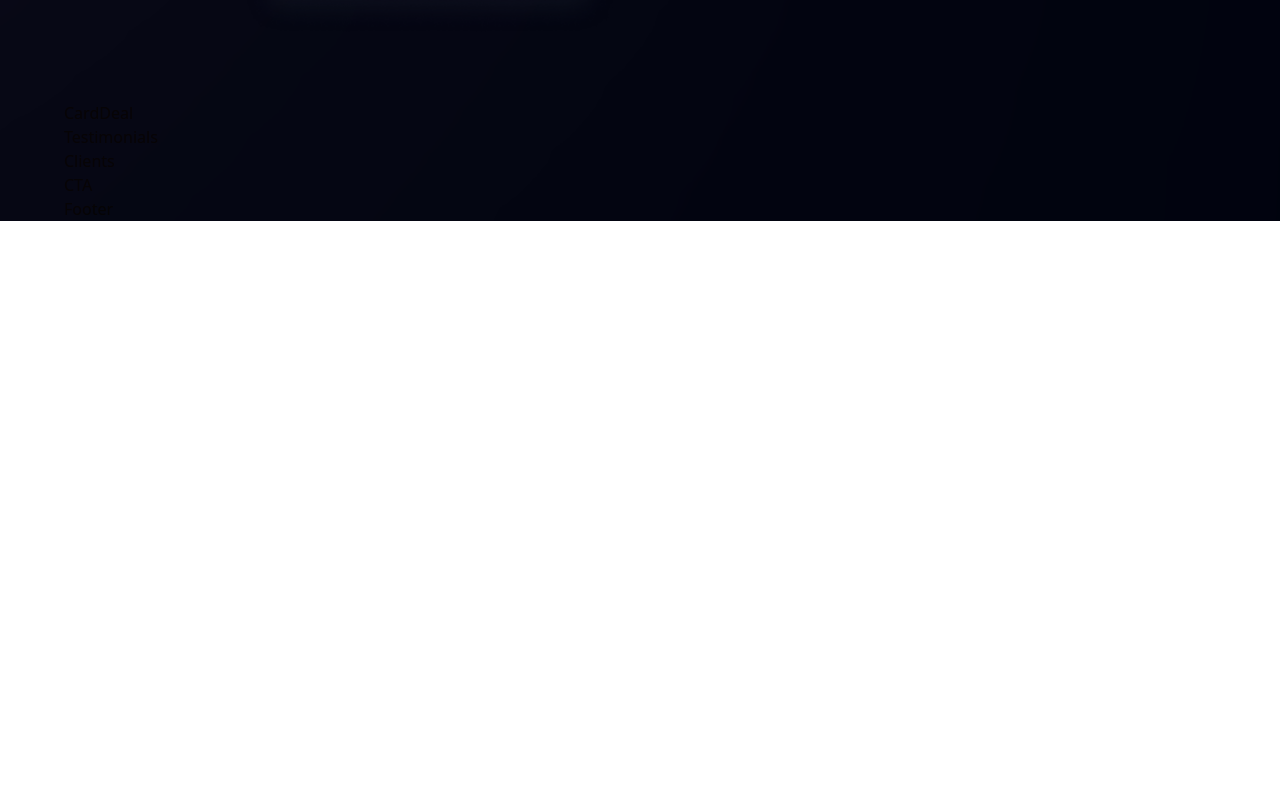
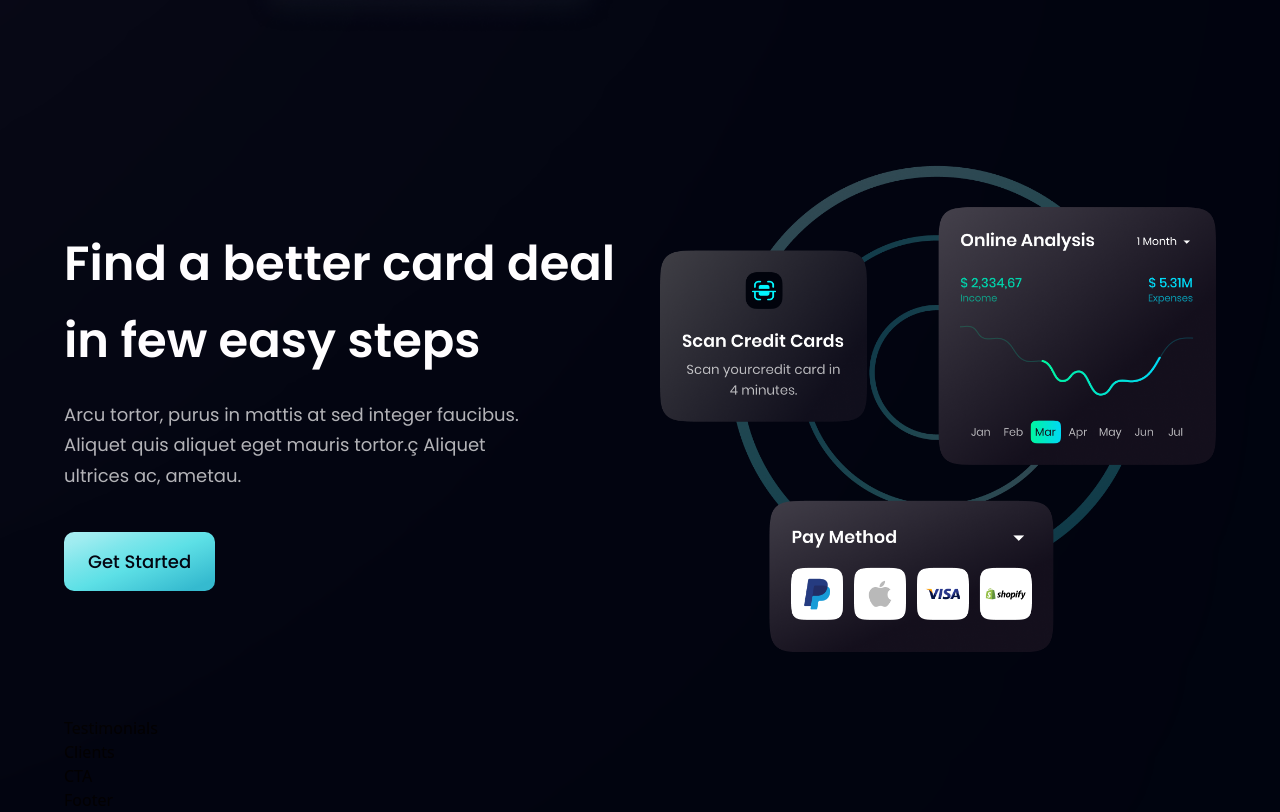
Before and after one commit to Sauhardya27/modern_app, a React (Vite) app in the folder project/: page / in a window 1280 px wide. Shown: the part 2053-2865 px from the top of the page. Before the commit the page ends 2274 px from the top, so only its background shows below. Built offline with nearby package versions, Linux system fonts and the light colour scheme.

Commit message:
CardDeal finished

```diff
--- a/project/src/components/Button.jsx
+++ b/project/src/components/Button.jsx
@@ -2,7 +2,7 @@
 
 const Button = ({ styles }) => {
   return (
-    <button type="button" className={`py-4 px-6 bg-blue-gradient font-poppins font-medium text-[18px] text-primary ${styles} outline-none`}>
+    <button type="button" className={`py-4 px-6 bg-blue-gradient font-poppins font-medium text-[18px] rounded-[10px] text-primary ${styles} outline-none`}>
       Get Started
     </button>
   )
--- a/project/src/components/CardDeal.jsx
+++ b/project/src/components/CardDeal.jsx
@@ -1,9 +1,23 @@
-import React from 'react'
+import { card } from "../assets";
+import styles, { layout } from "../style";
+import Button from "./Button";
 
-const CardDeal = () => {
-  return (
-	<div>CardDeal</div>
-  )
-}
+const CardDeal = () => (
+  <section className={`${layout.section}`}>
+    <div className={`${layout.sectionInfo}`}>
+      <h2 className={`${styles.heading2}`}>Find a better card deal <br className="sm:block hidden" /> in few easy
+        steps
+      </h2>
+      <p className={`${styles.paragraph} max-w-[470px] mt-5`}>
+        Arcu tortor, purus in mattis at sed integer faucibus. Aliquet quis
+        aliquet eget mauris tortor.ç Aliquet ultrices ac, ametau.
+      </p>
+      <Button styles="mt-10"/>
+    </div>
+<div className={`${layout.sectionImg}`}>
+<img src={card} alt="card" className="w-[100%] h-[100%]"/>
+</div>
+  </section>
+);
 
 export default CardDeal
```
